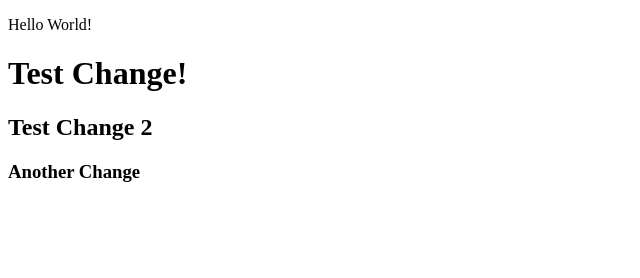
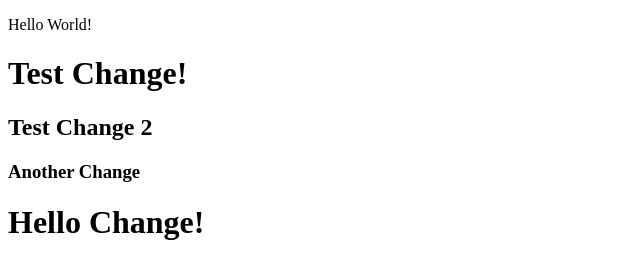
Before and after one commit to AwaisDotGeek/Multibranch_Project_Sample, a plain HTML site: page index.html in a window 1280 px wide. Shown: the whole page, without its empty margins (0-640 px from the left). Drawn offline with Linux system fonts and the light colour scheme.

Commit message:
Index file updated

```diff
--- a/index.html
+++ b/index.html
@@ -10,5 +10,6 @@
     <h1>Test Change!</h1>
     <h2>Test Change 2</h2>
     <h3>Another Change</h3>
+    <h1>Hello Change!</h1>
   </body>
 </html>
```
